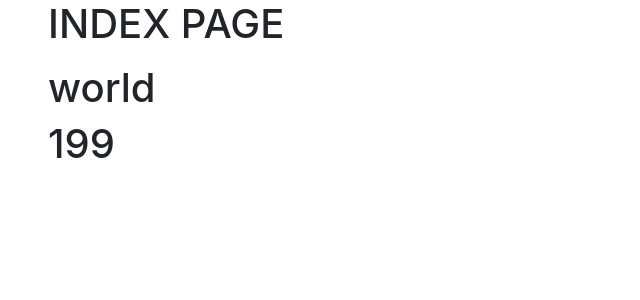
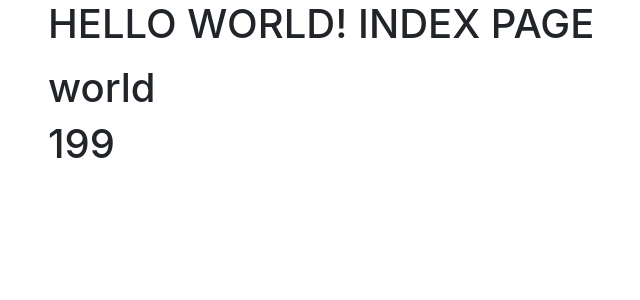
Before and after one commit to jeremy-nathan/Django1, a Django app: page / in a window 1280 px wide. Shown: the part 56-356 px from the top of the page, without its empty margins (37-677 px from the left). Run offline with Django 3.2, Linux system fonts and the light colour scheme; some libraries are stand-ins or nearby versions.

Commit message:
Update index.html

```diff
--- a/Django_Demo_1/templates/Django_Demo_App_1/index.html
+++ b/Django_Demo_1/templates/Django_Demo_App_1/index.html
@@ -3,7 +3,7 @@
 {% load my_extras %}
 
 {% block body_block %}
-  <h1>INDEX PAGE</h1>
+  <h1>HELLO WORLD! INDEX PAGE</h1>
   <p></p>
   <h1>{{ text|cut:'hello' }}</h1>
   <h1>{{ number|add:"99" }}</h1>
```
